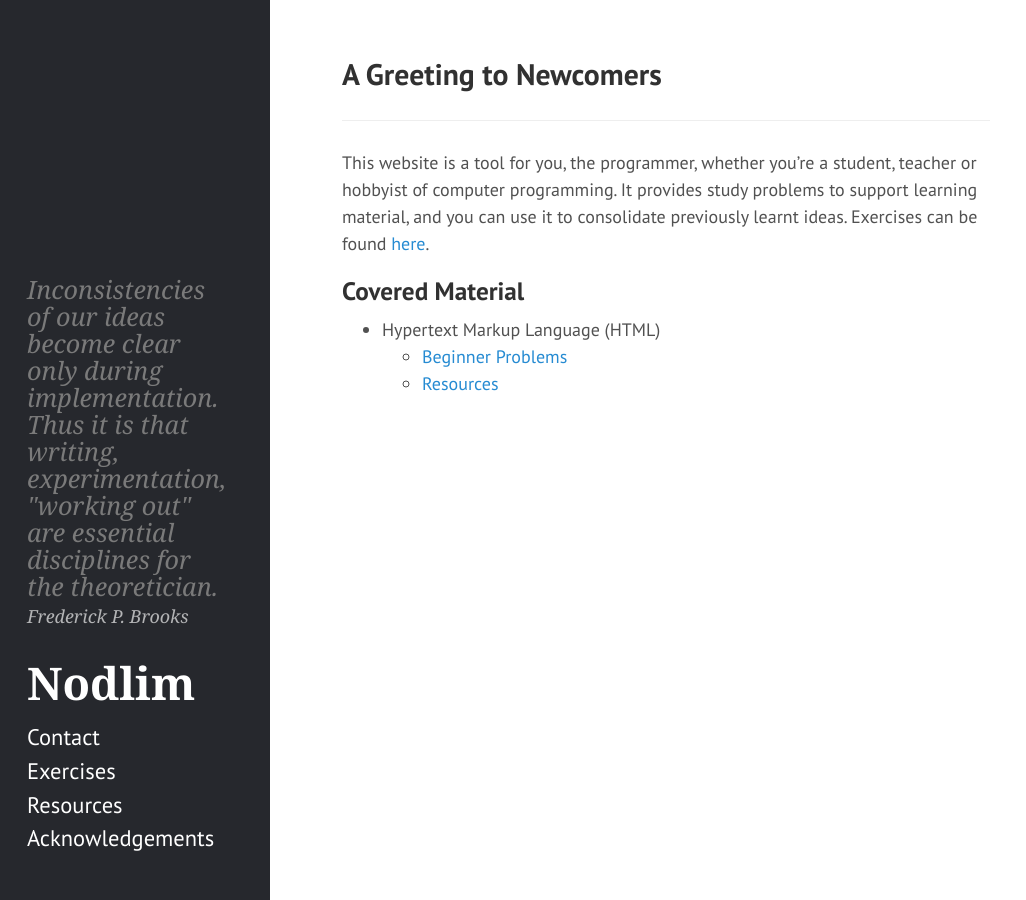
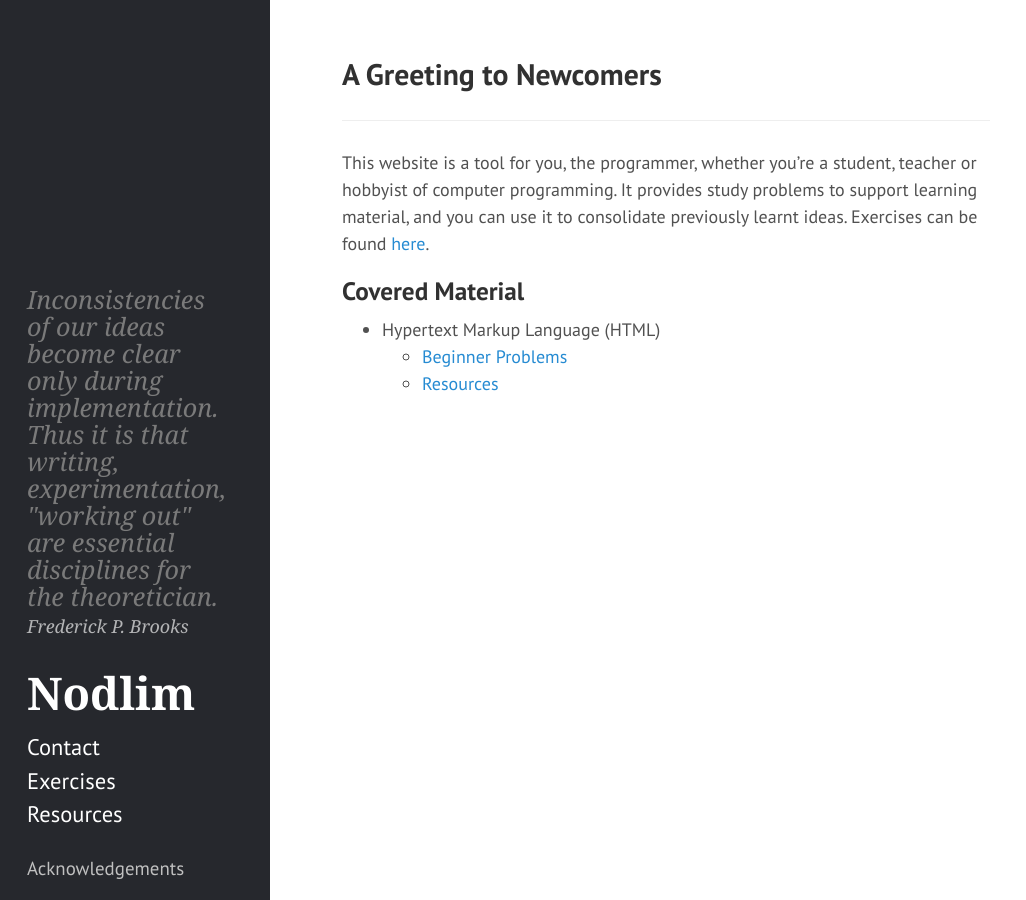
Before and after one commit to kranzuft/nodlim_old, a Jekyll site: the page built from index.md, in a window 1280 px wide. Shown: the whole page, without its empty margins (0-1026 px from the left). Built offline with Jekyll 4.4.1, drawn with Linux system fonts in a browser that asks for light colours.

Commit message:
added css for acknowledgements sidebar nav item

```diff
--- a/public/css/hyde.css
+++ b/public/css/hyde.css
@@ -109,12 +109,18 @@ section {border:1px dotted #4ccb73; padding:.5em}
 
 /* Sidebar nav */
 .sidebar-nav {
-  margin-bottom: 1.5rem;
+  margin-bottom: 0rem;
 }
 .sidebar-nav-item {
   display: inline;
-  line-height: 1.5;
 }
+.sidebar-nav a.sidebar-nav-ack {
+  display: block;
+  color: rgba(192, 192, 192, 1);
+  font-size: 1.05rem;
+  margin-top: 1.25rem;
+}
+
 a.sidebar-nav-item:hover,
 a.sidebar-nav-item:focus {
   text-decoration: underline;
@@ -125,13 +131,7 @@ a.sidebar-nav-item:focus {
 .sidebar-nav a {
   font-size: 1.25rem;
 }
-.sidebar-fnav-item {
-  color: #26282D;
-  display: inline;
-  font-family: monospace;
-  font-size: 1.5rem;
-  line-height: 1.5;
-}
+
 
 /* Sticky sidebar
  *
```
